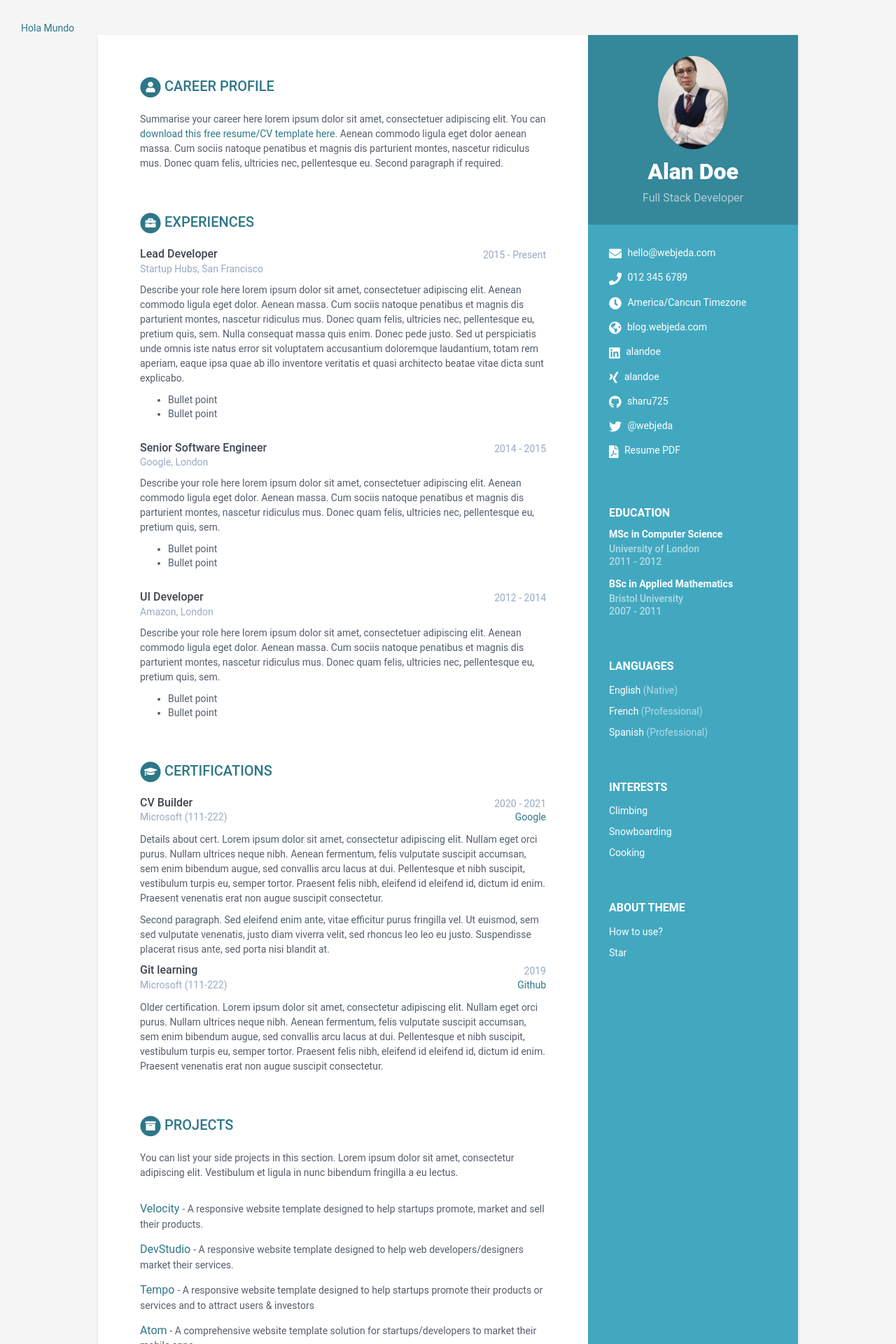
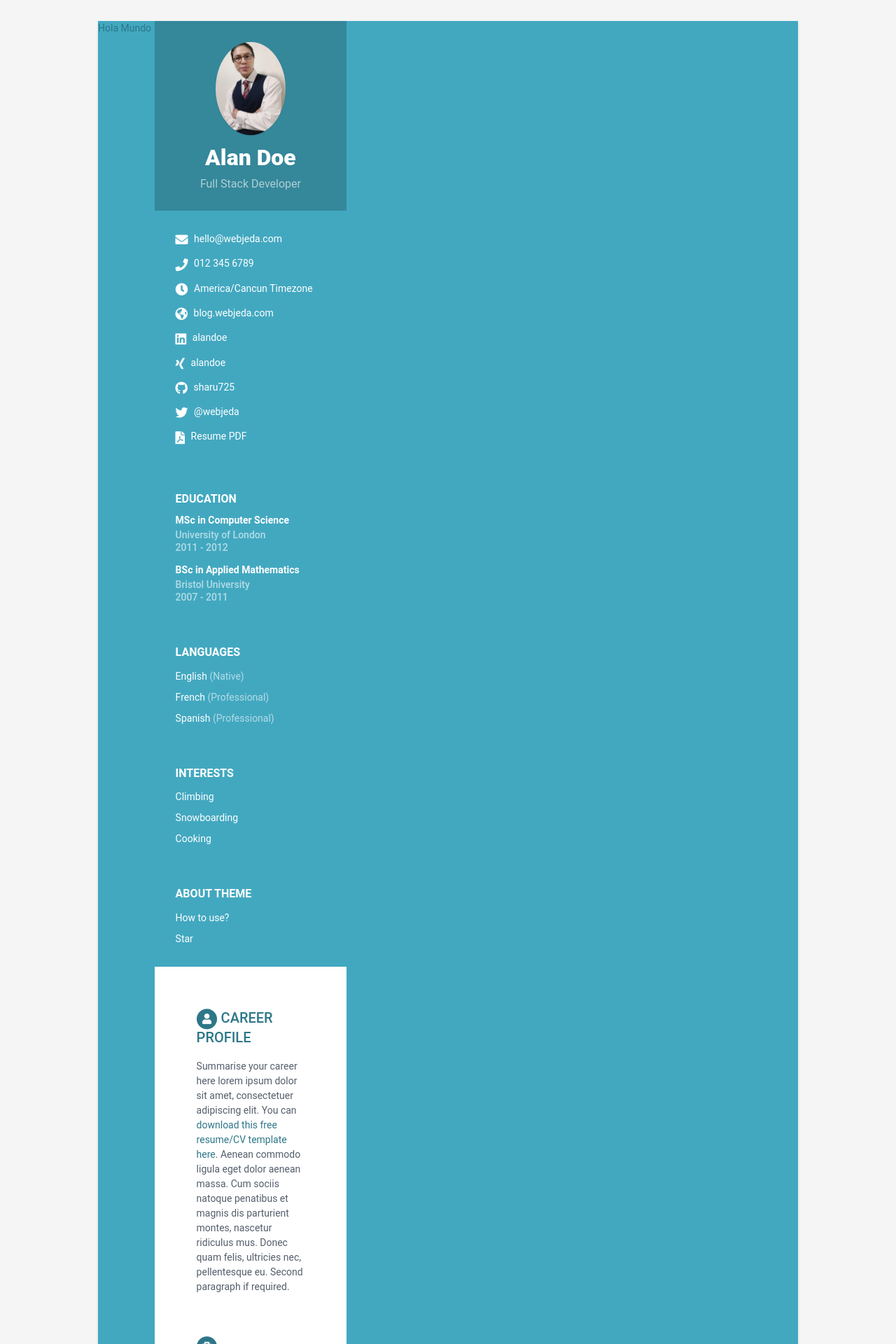
Before and after one commit to RicardoUAMmx/webcode, a Jekyll site: the page built from index.html, in a window 1280 px wide. Shown: the top 1920 px of the page at 70% size. Built offline with Jekyll 4.4.1, drawn with Linux system fonts in a browser that asks for light colours.

Commit message:
experimental cv-theme

```diff
--- a/_layouts/default.html
+++ b/_layouts/default.html
@@ -8,17 +8,17 @@
 {% include head.html %}
 
 <body>
-{% include extensions/fixed-head.html %}
 
+  <div class="wrapper">
+  {% include extensions/fixed-head.html %}
   <main>
-  <div class="wrapper">
     {% include sidebar.html %}
 
     <div class="main-wrapper">
         {{ content }}
     </div>
+  </main>
   </div>
-  </main>
 
   {% include extensions/click-to-top.html %}
   {% include footer.html %}
```
